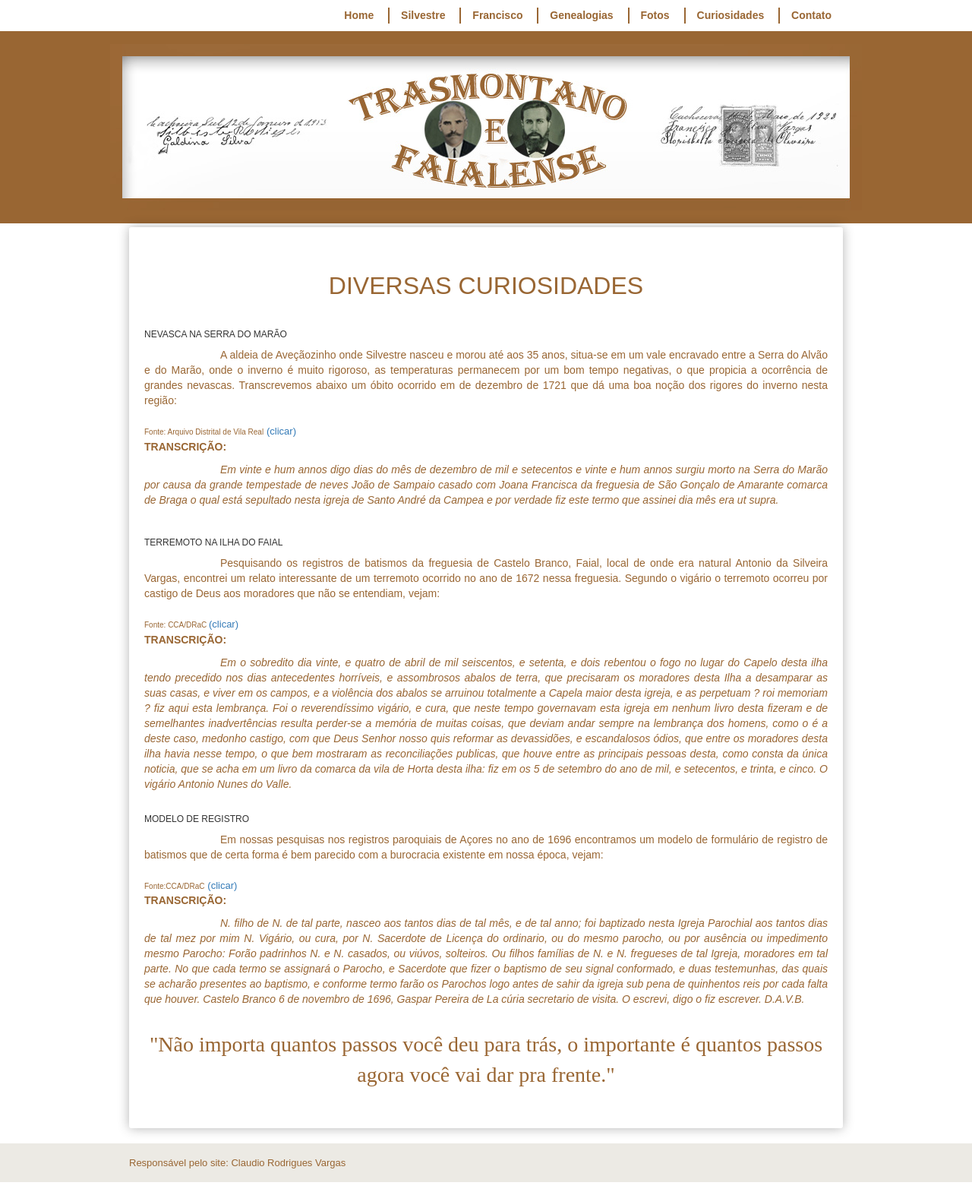
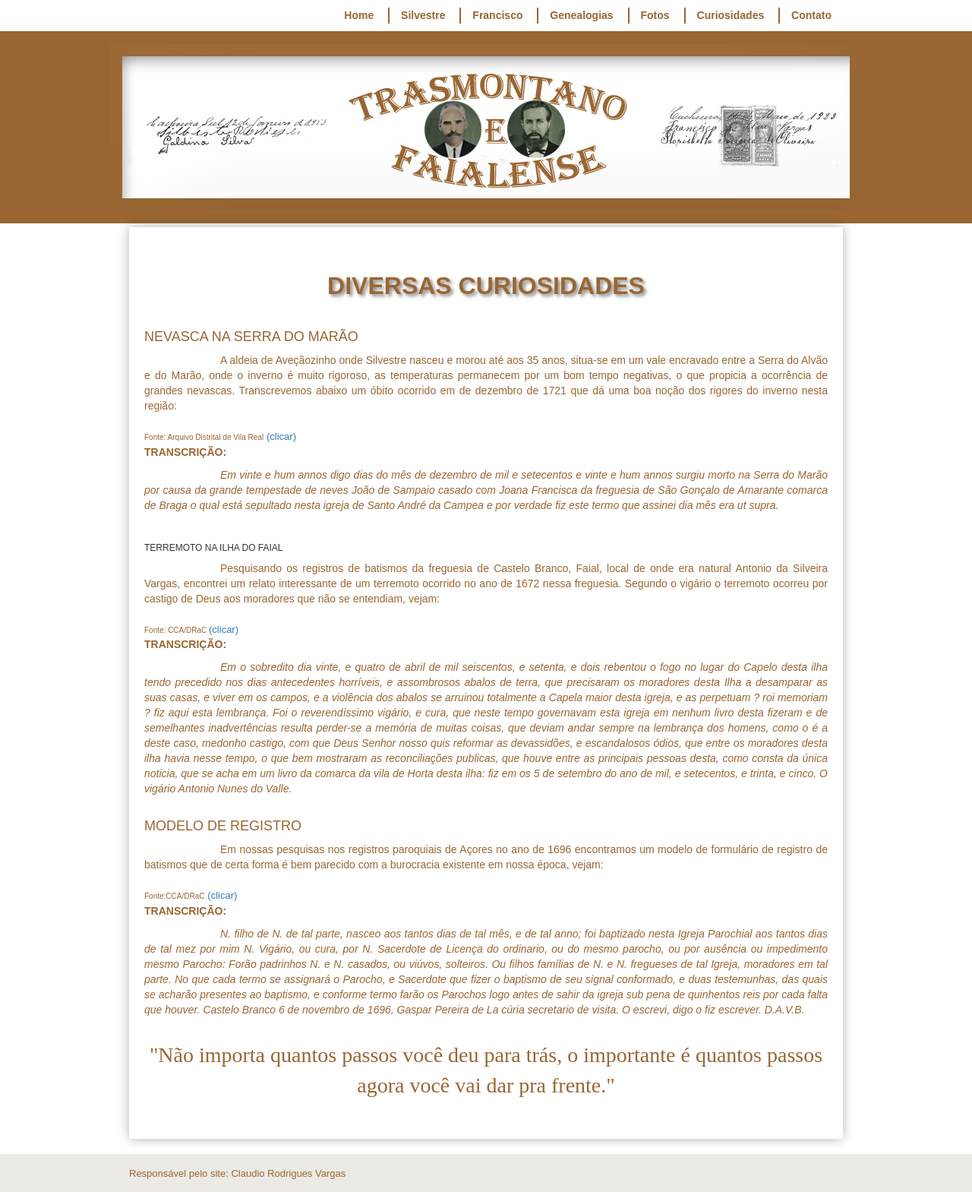
Before and after one commit to claudiovargas1955/claudiovargas1955.github.io, a Jekyll site: the page built from _pages/diversas.html, in a window 1280 px wide. Shown: the whole page at 76% size. Built offline with Jekyll 4.4.1, drawn with Linux system fonts in a browser that asks for light colours; some web fonts are replaced.

Commit message:
Update diversas.html

```diff
--- a/_pages/diversas.html
+++ b/_pages/diversas.html
@@ -2,12 +2,23 @@
 layout: page
 title:  "DIVERSAS CURIOSIDADES"
 ---
+<style>
+         h1{text-shadow: 3px 3px 4px #888;
+             text-align: center;
+             font-weight:bold;
+           }
 
-<h1 align="center">DIVERSAS CURIOSIDADES</h1>
+         h1{text-shadow: 3px 3px 4px #888;
+              text-align: center;
+              font-weight:bold;
+              }
+
+</style>
+   <h1 align="center">DIVERSAS CURIOSIDADES</h1>
 <br/>
 
 <div class="nevasca">
-   <h6>NEVASCA NA SERRA DO MARÃO</h6>
+   <h4>NEVASCA NA SERRA DO MARÃO</h4>
    <p>
    <p style="text-indent:100px";/>A aldeia de Aveçãozinho onde Silvestre nasceu e morou até aos 35 anos, situa-se  em um vale encravado
    entre a Serra do    Alvão e do Marão, onde o inverno é muito rigoroso, as temperaturas permanecem por um bom tempo negativas, o que
@@ -43,7 +54,7 @@ os 5 de setembro do ano de mil, e setecentos, e trinta, e cinco. O vigário Anto
 </div>
 
 <div class="registro">
-<h6>MODELO DE REGISTRO</h6>
+<h4>MODELO DE REGISTRO</h4>
 <p style="text-indent:100px";/>Em nossas pesquisas nos registros paroquiais de Açores no ano de 1696 encontramos um modelo de formulário
 de registro de batismos que de certa forma é bem parecido com a burocracia existente em nossa época, vejam:<br/><br/>
 <font size="1px";>Fonte:CCA/DRaC</font>
```
